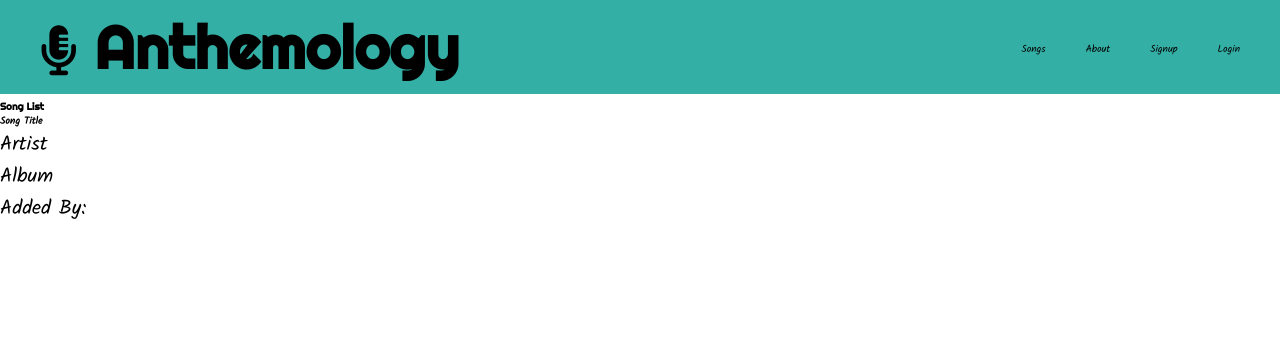
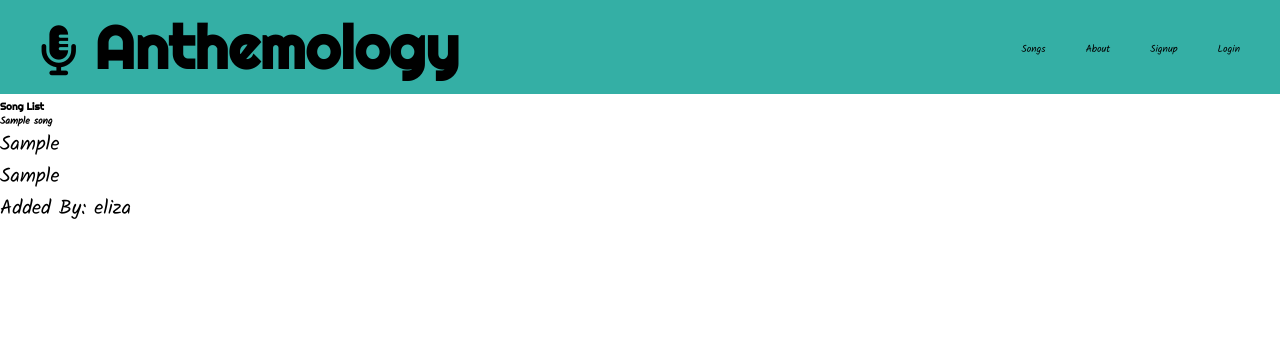
Before and after one commit to AlexaH88/anthemology, a Django app: page / in a window 1280 px wide. Shown: the top 354 px of the page. Run offline with Django 3.2, Linux system fonts and the light colour scheme; data comes from the database, SQL or seed files in the repository; tables that the repository leaves empty hold one stand-in row (values such as "Sample post"); some libraries are stand-ins or nearby versions.

Commit message:
Populate data in song list html and views

```diff
--- a/songs/templates/songs/song_list.html
+++ b/songs/templates/songs/song_list.html
@@ -3,13 +3,15 @@
 {% block content %}
     <h2>Song List</h2>
     <div class="songs">
+        {% for song in songs %}
         <div class="song">
             <h3>
-                <a href="">Song Title</a>
+                <a href="">{{ song.title }}</a>
             </h3>
-            <p>Artist</p>
-            <p>Album</p>
-            <p class="author">Added By:</p>
+            <p>{{ song.artist }}</p>
+            <p>{{ song.album }}</p>
+            <p class="author">Added By: {{ song.author.username }}</p>
         </div>
+        {% endfor %}
     </div>
 {% endblock %}
--- a/songs/views.py
+++ b/songs/views.py
@@ -1,5 +1,7 @@
 from django.shortcuts import render
+from .models import Song
 
 
 def song_list(request):
-    return render(request, 'songs/song_list.html')
+    songs = Song.objects.all().order_by('artist')
+    return render(request, 'songs/song_list.html', {'songs': songs})
```
